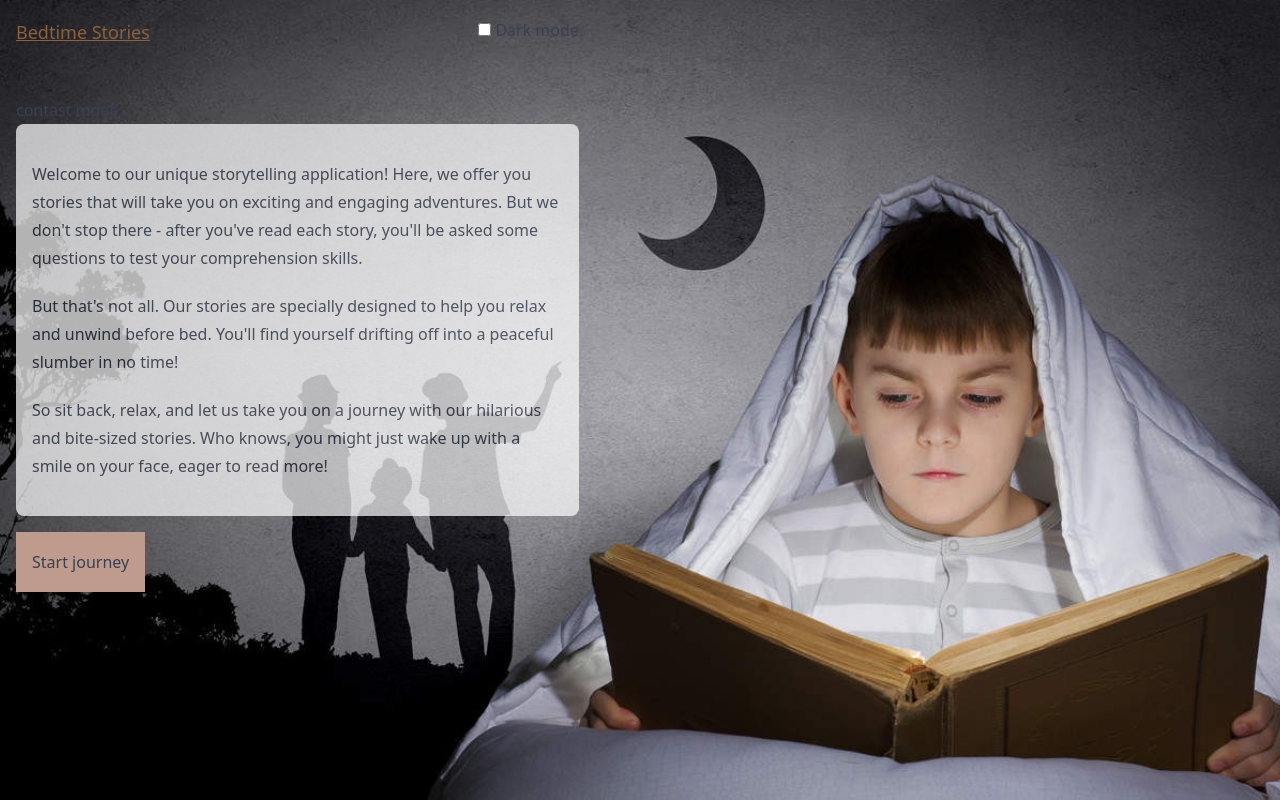
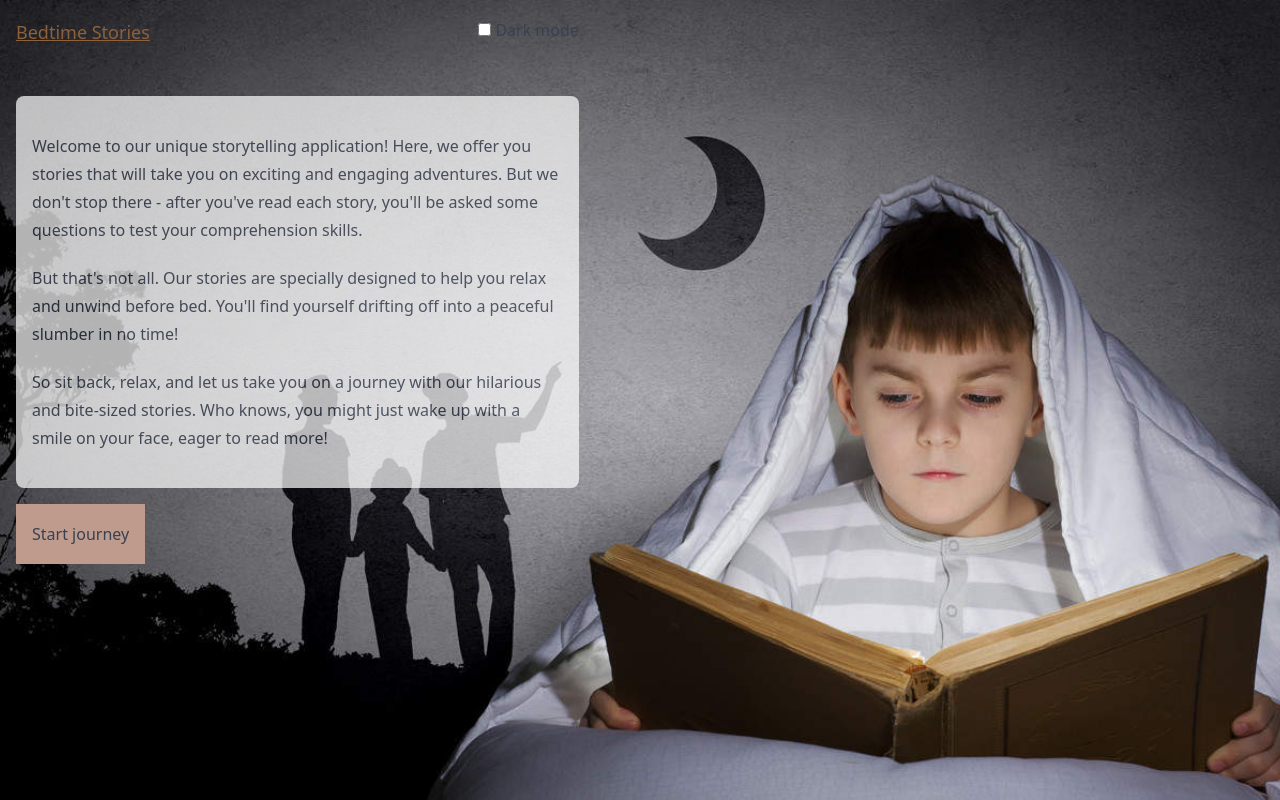
Before and after one commit to jpgdiv/fullstackathon2023, a SvelteKit app: page / in a window 1280 px wide. Built offline with nearby package versions, Linux system fonts and the light colour scheme.

Commit message:
Remove contrast mode test button

```diff
--- a/src/routes/+layout.svelte
+++ b/src/routes/+layout.svelte
@@ -6,14 +6,5 @@
 
 <Header />
 <div class="container mx-auto p-4">
-	<button
-		on:click={() => {
-			const body = document.getElementsByTagName('body');
-			const main = document.getElementsByTagName('main');
-			body[0].classList.remove('normal');
-			main[0].classList.add('invert');
-			body[0].classList.add('backdrop-invert');
-		}}>contast mode</button
-	>
 	<slot />
 </div>
```
